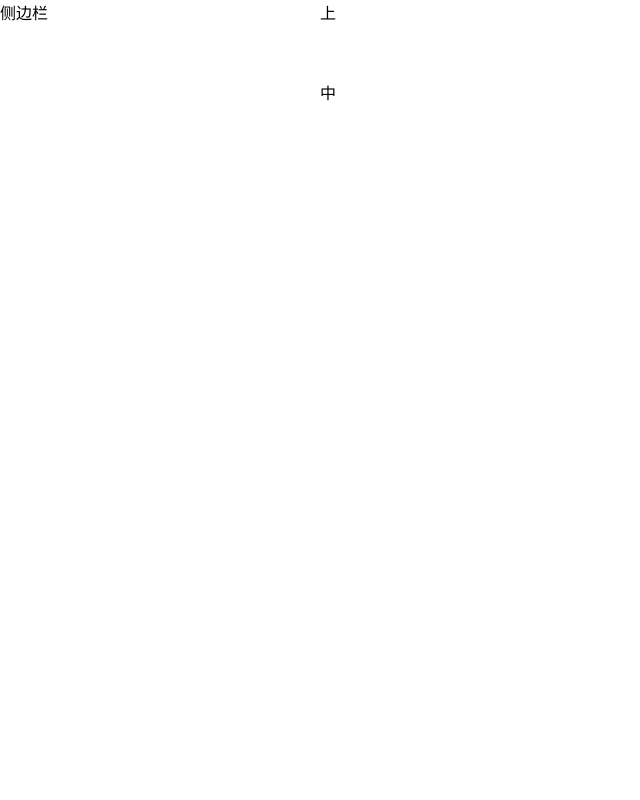
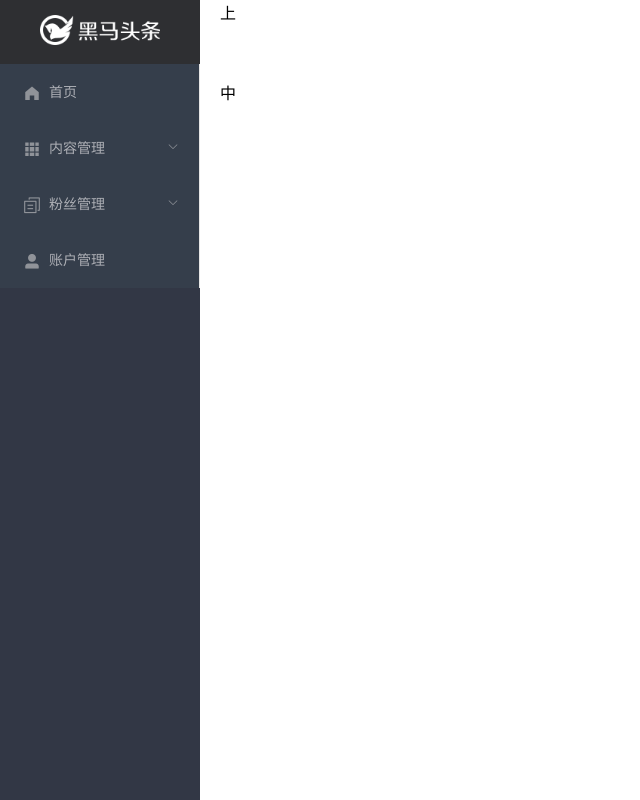
Before and after one commit to lily797/toutiao-PC, a Vue app: page /#/home in a window 1280 px wide. Shown: the whole page, without its empty margins (0-640 px from the left). Built offline with nearby package versions, Linux system fonts and the light colour scheme.

Commit message:
主页模块-左侧导航菜单

```diff
--- /dev/null
+++ b/src/components/home/layout-aside.vue
@@ -0,0 +1,81 @@
+<template>
+  <div class="layout-aside">
+    <div class="title">
+      <img src="../../assets/img/logo_admin.png" alt />
+    </div>
+    <el-menu
+      default-active="2"
+      class="el-menu-vertical-demo"
+      @open="handleOpen"
+      @close="handleClose"
+      background-color="#353e4b"
+      text-color="#adafb5"
+      active-text-color="#ffd04b"
+    >
+      <el-menu-item>
+        <i class="el-icon-s-home"></i>
+        <span slot="title">首页</span>
+      </el-menu-item>
+
+      <el-submenu>
+        <template slot="title">
+          <i class="el-icon-s-grid"></i>
+          <span>内容管理</span>
+        </template>
+        <el-menu-item>
+          <span slot="title">发表文章</span>
+        </el-menu-item>
+        <el-menu-item>
+          <span slot="title">内容列表</span>
+        </el-menu-item>
+        <el-menu-item>
+          <span slot="title">评论列表</span>
+        </el-menu-item>
+        <el-menu-item>
+          <span slot="title">素材管理</span>
+        </el-menu-item>
+      </el-submenu>
+      <el-submenu index="1">
+        <template slot="title">
+          <i class="el-icon-document-copy"></i>
+          <span>粉丝管理</span>
+        </template>
+        <el-menu-item>
+          <span slot="title">图文数据</span>
+        </el-menu-item>
+        <el-menu-item>
+          <span slot="title">粉丝概况</span>
+        </el-menu-item>
+        <el-menu-item>
+          <span slot="title">粉丝画像</span>
+        </el-menu-item>
+        <el-menu-item>
+          <span slot="title">粉丝列表</span>
+        </el-menu-item>
+      </el-submenu>
+
+      <el-menu-item>
+        <i class="el-icon-user-solid"></i>
+        <span slot="title">账户管理</span>
+      </el-menu-item>
+    </el-menu>
+  </div>
+</template>
+
+<script>
+export default {}
+</script>
+
+<style lang="less" scoped>
+.layout-aside {
+  .title {
+    padding: 15px 0;
+    text-align: center;
+    background-color: #2e2f32;
+    img {
+      width: 120px;
+      height: 30px;
+    }
+  }
+}
+</style>
--- a/src/views/home/index.vue
+++ b/src/views/home/index.vue
@@ -1,6 +1,8 @@
 <template>
   <el-container>
-    <el-aside>侧边栏</el-aside>
+    <el-aside style="width:200px;height:100vh;background:#323745">
+      <layout-aside></layout-aside>
+    </el-aside>
     <el-container>
       <el-header>上</el-header>
       <el-main>中</el-main>
@@ -9,8 +11,11 @@
 </template>
 
 <script>
+import layoutAside from '../../components/home/layout-aside'
 export default {
   // name: "Home",
-  components: {}
+  components: {
+    'layout-aside': layoutAside
+  }
 }
 </script>
```
